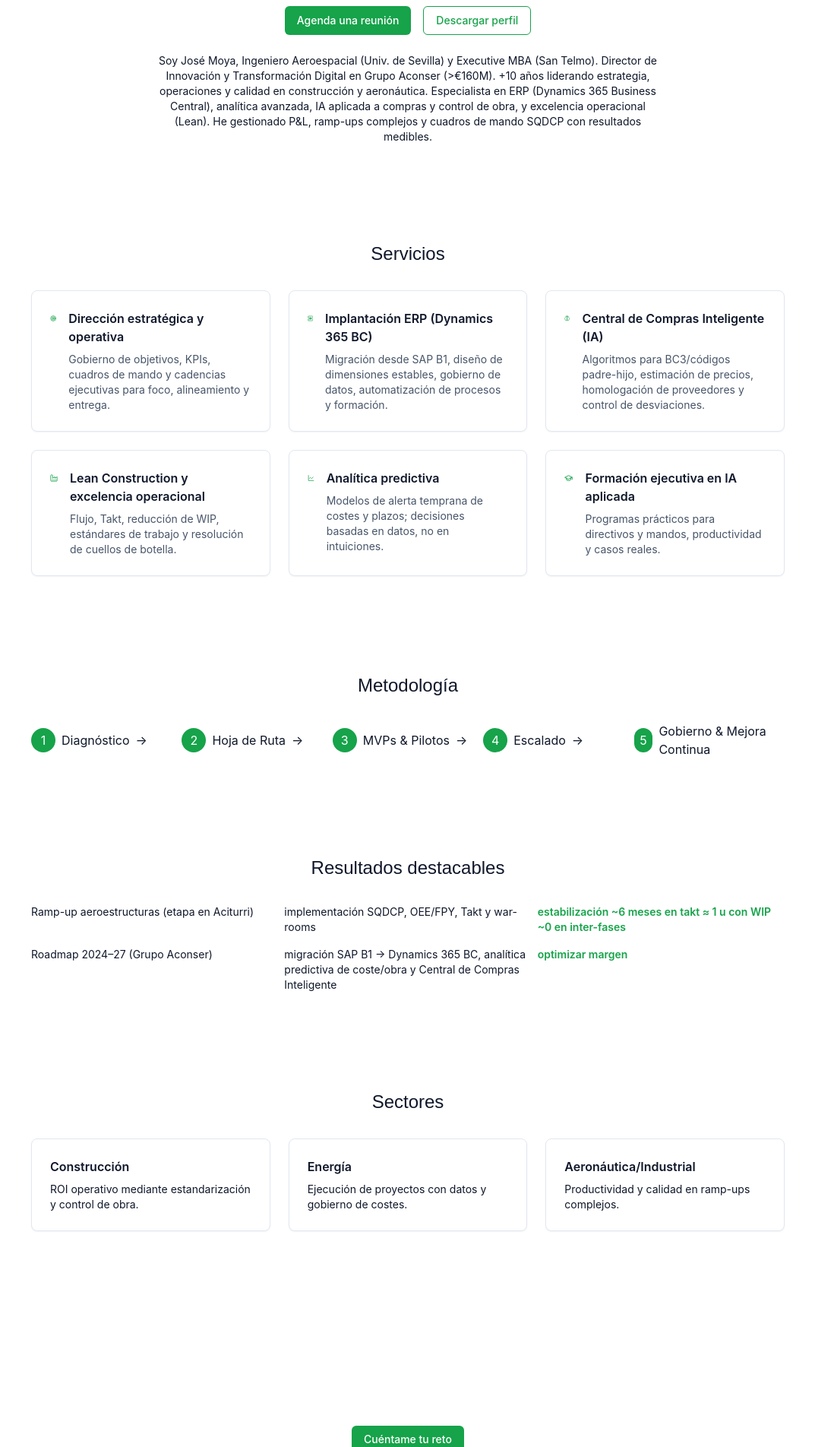
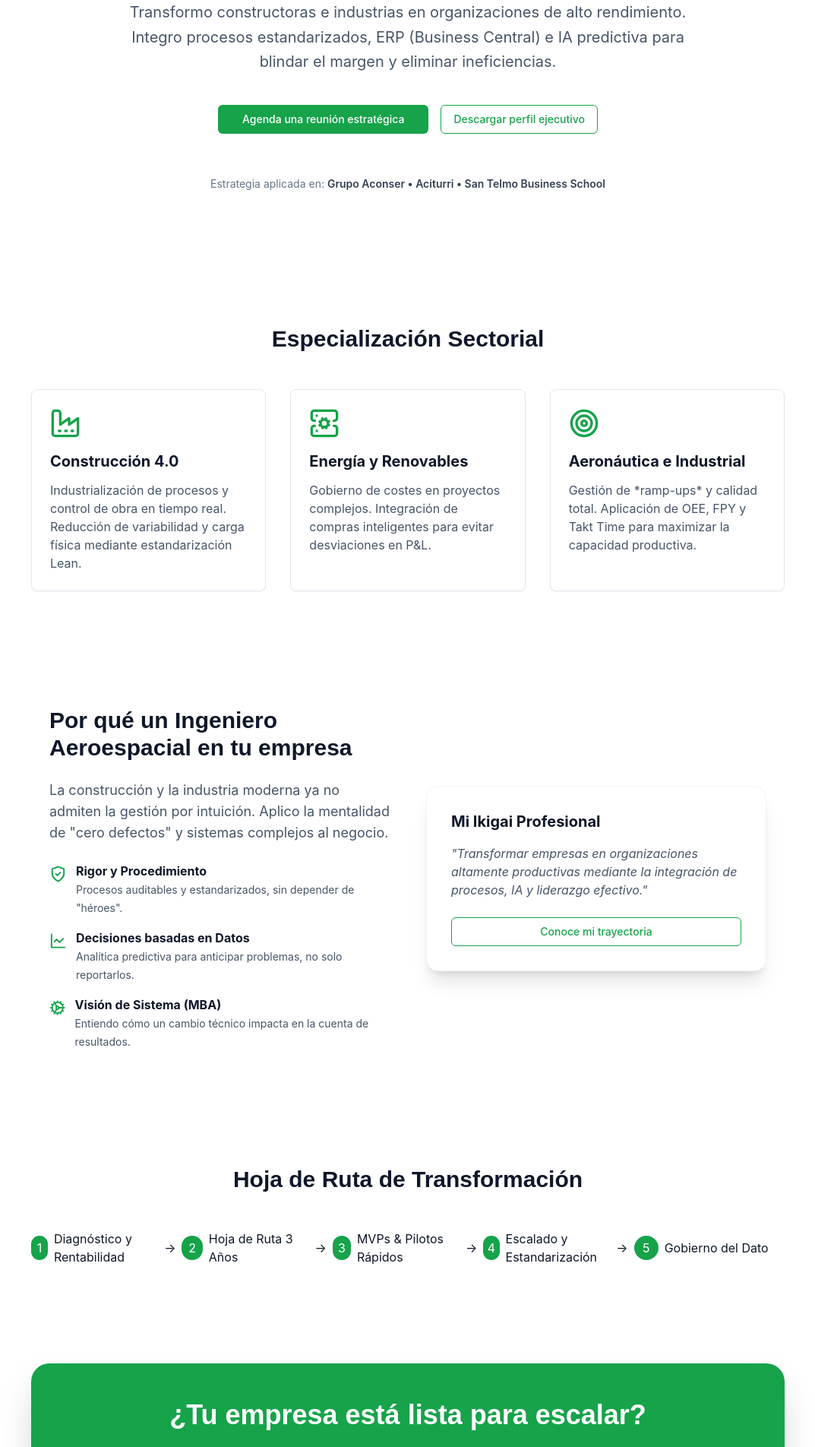
Before and after one commit to josemoyac/Simplify-IA, a Next.js app: page / in a window 1280 px wide. Shown: the part 320-2224 px from the top of the page at 76% size, without its empty margins (103-1176 px from the left). Built offline with nearby package versions, Linux system fonts and the light colour scheme.

Commit message:
page.tsx

```diff
--- a/app/page.tsx
+++ b/app/page.tsx
@@ -5,97 +5,120 @@ import Card from '@/components/card';
 import Timeline from '@/components/timeline';
 import KPI from '@/components/kpi';
 import Testimonials from '@/components/testimonial';
-import { Check, Target, ServerCog, Brain, Factory, LineChart, GraduationCap } from 'lucide-react';
+import { Check, Target, ServerCog, Brain, Factory, LineChart, GraduationCap, ShieldCheck, Cog } from 'lucide-react';
 
-const services = [
-  { icon: Target, title: 'Dirección estratégica y operativa', desc: 'Gobierno de objetivos, KPIs, cuadros de mando y cadencias ejecutivas para foco, alineamiento y entrega.' },
-  { icon: ServerCog, title: 'Implantación ERP (Dynamics 365 BC)', desc: 'Migración desde SAP B1, diseño de dimensiones estables, gobierno de datos, automatización de procesos y formación.' },
-  { icon: Brain, title: 'Central de Compras Inteligente (IA)', desc: 'Algoritmos para BC3/códigos padre-hijo, estimación de precios, homologación de proveedores y control de desviaciones.' },
-  { icon: Factory, title: 'Lean Construction y excelencia operacional', desc: 'Flujo, Takt, reducción de WIP, estándares de trabajo y resolución de cuellos de botella.' },
-  { icon: LineChart, title: 'Analítica predictiva', desc: 'Modelos de alerta temprana de costes y plazos; decisiones basadas en datos, no en intuiciones.' },
-  { icon: GraduationCap, title: 'Formación ejecutiva en IA aplicada', desc: 'Programas prácticos para directivos y mandos, productividad y casos reales.' }
-];
-
-const methodology = ['Diagnóstico', 'Hoja de Ruta', 'MVPs & Pilotos', 'Escalado', 'Gobierno & Mejora Continua'];
-
-const results = [
-  { context: 'Ramp-up aeroestructuras (etapa en Aciturri)', action: 'implementación SQDCP, OEE/FPY, Takt y war-rooms', result: 'estabilización ~6 meses en takt ≈ 1 u con WIP ~0 en inter-fases' },
-  { context: 'Roadmap 2024–27 (Grupo Aconser)', action: 'migración SAP B1 → Dynamics 365 BC, analítica predictiva de coste/obra y Central de Compras Inteligente', result: 'optimizar margen' }
-];
+const methodology = ['Diagnóstico y Rentabilidad', 'Hoja de Ruta 3 Años', 'MVPs & Pilotos Rápidos', 'Escalado y Estandarización', 'Gobierno del Dato'];
 
 export default function Home() {
   return (
     <main>
+      {/* HERO SECTION */}
       <Section>
-        <div className="text-center space-y-6">
-          <h1 className="text-3xl md:text-5xl font-heading font-bold">Transformo tu empresa en una organización más productiva y rentable.</h1>
-          <p className="text-xl text-slate-600 dark:text-slate-300">Integro procesos estandarizados, ERP (Dynamics 365 Business Central) e IA aplicada para controlar costes, anticipar desviaciones y acelerar la ejecución.</p>
-          <div className="flex flex-col sm:flex-row gap-4 justify-center">
-            <Button as="a" href="/contacto" variant="primary">Agenda una reunión</Button>
-            <Button as="a" href="/jose-moya.pdf" variant="secondary">Descargar perfil</Button>
+        <div className="text-center space-y-6 py-12">
+          <h1 className="text-4xl md:text-6xl font-heading font-bold tracking-tight">
+            Maximiza la rentabilidad operativa con <span className="text-brand">IA y rigor aeroespacial</span>.
+          </h1>
+          <p className="text-xl text-slate-600 dark:text-slate-300 max-w-3xl mx-auto leading-relaxed">
+            Transformo constructoras e industrias en organizaciones de alto rendimiento. Integro procesos estandarizados, ERP (Business Central) e IA predictiva para blindar el margen y eliminar ineficiencias.
+          </p>
+          <div className="flex flex-col sm:flex-row gap-4 justify-center pt-4">
+            <Button as="a" href="/contacto" variant="primary" className="text-lg px-8">Agenda una reunión estratégica</Button>
+            <Button as="a" href="/jose-moya.pdf" variant="secondary">Descargar perfil ejecutivo</Button>
           </div>
-          <p className="text-sm max-w-2xl mx-auto">
-Soy José Moya, Ingeniero Aeroespacial (Univ. de Sevilla) y Executive MBA (San Telmo). Director de Innovación y Transformación Digital en Grupo Aconser (&gt;€160M). +10 años liderando estrategia, operaciones y calidad en construcción y aeronáutica. Especialista en ERP (Dynamics 365 Business Central), analítica avanzada, IA aplicada a compras y control de obra, y excelencia operacional (Lean). He gestionado P&L, ramp-ups complejos y cuadros de mando SQDCP con resultados medibles.
+          <p className="text-sm text-slate-500 pt-8">
+            Estrategia aplicada en: <span className="font-semibold text-slate-700 dark:text-slate-200">Grupo Aconser • Aciturri • San Telmo Business School</span>
           </p>
         </div>
       </Section>
 
-      <Section id="servicios">
-        <h2 className="text-2xl font-heading mb-8 text-center">Servicios</h2>
-        <div className="grid md:grid-cols-3 gap-6">
-          {services.map((s) => (
-            <Card key={s.title}>
-              <div className="flex items-start gap-4">
-                <s.icon className="h-6 w-6 text-brand" />
-                <div>
-                  <h3 className="font-semibold mb-2">{s.title}</h3>
-                  <p className="text-sm text-slate-600 dark:text-slate-300">{s.desc}</p>
-                </div>
-              </div>
-            </Card>
-          ))}
-        </div>
-      </Section>
-
-      <Section id="metodologia">
-        <h2 className="text-2xl font-heading mb-8 text-center">Metodología</h2>
-        <Timeline steps={methodology.map((m) => ({ title: m }))} />
-      </Section>
-
-      <Section id="resultados">
-        <h2 className="text-2xl font-heading mb-8 text-center">Resultados destacables</h2>
-        <div className="space-y-4">
-          {results.map((r) => (
-            <KPI key={r.context} {...r} />
-          ))}
-        </div>
-      </Section>
-
+      {/* SECTORES - ENFOQUE INGENIERÍA */}
       <Section id="sectores">
-        <h2 className="text-2xl font-heading mb-8 text-center">Sectores</h2>
-        <div className="grid md:grid-cols-3 gap-6">
-          <Card>
-            <h3 className="font-semibold mb-2">Construcción</h3>
-            <p className="text-sm">ROI operativo mediante estandarización y control de obra.</p>
+        <h2 className="text-3xl font-heading mb-12 text-center font-bold">Especialización Sectorial</h2>
+        <div className="grid md:grid-cols-3 gap-8">
+          <Card className="border-t-4 border-t-brand hover:shadow-lg transition-shadow">
+            <Factory className="h-10 w-10 text-brand mb-4" />
+            <h3 className="text-xl font-bold mb-3">Construcción 4.0</h3>
+            <p className="text-slate-600 dark:text-slate-300">
+              Industrialización de procesos y control de obra en tiempo real. Reducción de variabilidad y carga física mediante estandarización Lean.
+            </p>
           </Card>
-          <Card>
-            <h3 className="font-semibold mb-2">Energía</h3>
-            <p className="text-sm">Ejecución de proyectos con datos y gobierno de costes.</p>
+          <Card className="border-t-4 border-t-brand hover:shadow-lg transition-shadow">
+            <ServerCog className="h-10 w-10 text-brand mb-4" />
+            <h3 className="text-xl font-bold mb-3">Energía y Renovables</h3>
+            <p className="text-slate-600 dark:text-slate-300">
+              Gobierno de costes en proyectos complejos. Integración de compras inteligentes para evitar desviaciones en P&L.
+            </p>
           </Card>
-          <Card>
-            <h3 className="font-semibold mb-2">Aeronáutica/Industrial</h3>
-            <p className="text-sm">Productividad y calidad en ramp-ups complejos.</p>
+          <Card className="border-t-4 border-t-brand hover:shadow-lg transition-shadow">
+            <Target className="h-10 w-10 text-brand mb-4" />
+            <h3 className="text-xl font-bold mb-3">Aeronáutica e Industrial</h3>
+            <p className="text-slate-600 dark:text-slate-300">
+              Gestión de *ramp-ups* y calidad total. Aplicación de OEE, FPY y Takt Time para maximizar la capacidad productiva.
+            </p>
           </Card>
         </div>
       </Section>
 
-      <Section>
-        <Testimonials items={[]} />
+      {/* VALOR DIFERENCIAL - EL MÉTODO AEROESPACIAL */}
+      <Section className="bg-slate-50 dark:bg-slate-800/50 rounded-3xl my-12">
+        <div className="grid md:grid-cols-2 gap-12 items-center p-6">
+          <div>
+            <h2 className="text-3xl font-heading font-bold mb-6">Por qué un Ingeniero Aeroespacial en tu empresa</h2>
+            <p className="text-lg mb-6 text-slate-600 dark:text-slate-300">
+              La construcción y la industria moderna ya no admiten la gestión por intuición. Aplico la mentalidad de "cero defectos" y sistemas complejos al negocio.
+            </p>
+            <ul className="space-y-4">
+              <li className="flex items-start gap-3">
+                <ShieldCheck className="h-6 w-6 text-brand mt-1" />
+                <div>
+                  <strong className="block text-slate-900 dark:text-slate-100">Rigor y Procedimiento</strong>
+                  <span className="text-sm text-slate-600 dark:text-slate-400">Procesos auditables y estandarizados, sin depender de "héroes".</span>
+                </div>
+              </li>
+              <li className="flex items-start gap-3">
+                <LineChart className="h-6 w-6 text-brand mt-1" />
+                <div>
+                  <strong className="block text-slate-900 dark:text-slate-100">Decisiones basadas en Datos</strong>
+                  <span className="text-sm text-slate-600 dark:text-slate-400">Analítica predictiva para anticipar problemas, no solo reportarlos.</span>
+                </div>
+              </li>
+              <li className="flex items-start gap-3">
+                <Cog className="h-6 w-6 text-brand mt-1" />
+                <div>
+                  <strong className="block text-slate-900 dark:text-slate-100">Visión de Sistema (MBA)</strong>
+                  <span className="text-sm text-slate-600 dark:text-slate-400">Entiendo cómo un cambio técnico impacta en la cuenta de resultados.</span>
+                </div>
+              </li>
+            </ul>
+          </div>
+          <div className="bg-white dark:bg-slate-900 p-8 rounded-2xl shadow-xl border border-slate-100 dark:border-slate-800">
+            <h3 className="font-bold text-xl mb-4">Mi Ikigai Profesional</h3>
+            <p className="italic text-slate-600 dark:text-slate-400 mb-6">
+              "Transformar empresas en organizaciones altamente productivas mediante la integración de procesos, IA y liderazgo efectivo."
+            </p>
+            <Button as="a" href="/sobre-mi" variant="secondary" className="w-full">Conoce mi trayectoria</Button>
+          </div>
+        </div>
       </Section>
 
+      {/* METODOLOGÍA */}
+      <Section id="metodologia">
+        <h2 className="text-3xl font-heading mb-12 text-center font-bold">Hoja de Ruta de Transformación</h2>
+        <Timeline steps={methodology.map((m) => ({ title: m }))} />
+      </Section>
+
+      {/* CTA FINAL */}
       <Section id="cta-final">
-        <div className="text-center">
-          <Button as="a" href="/contacto" variant="primary">Cuéntame tu reto</Button>
+        <div className="bg-brand text-white rounded-3xl p-12 text-center shadow-2xl">
+          <h2 className="text-3xl md:text-4xl font-heading font-bold mb-6">¿Tu empresa está lista para escalar?</h2>
+          <p className="text-xl opacity-90 mb-8 max-w-2xl mx-auto">
+            Hablemos de tus cuellos de botella y diseñemos una solución orientada al margen.
+          </p>
+          <div className="flex justify-center gap-4">
+            <Button as="a" href="/contacto" className="bg-white text-brand hover:bg-slate-100 font-bold px-8 py-3 rounded-lg transition-colors">
+              Cuéntame tu reto
+            </Button>
+          </div>
         </div>
       </Section>
     </main>
```
